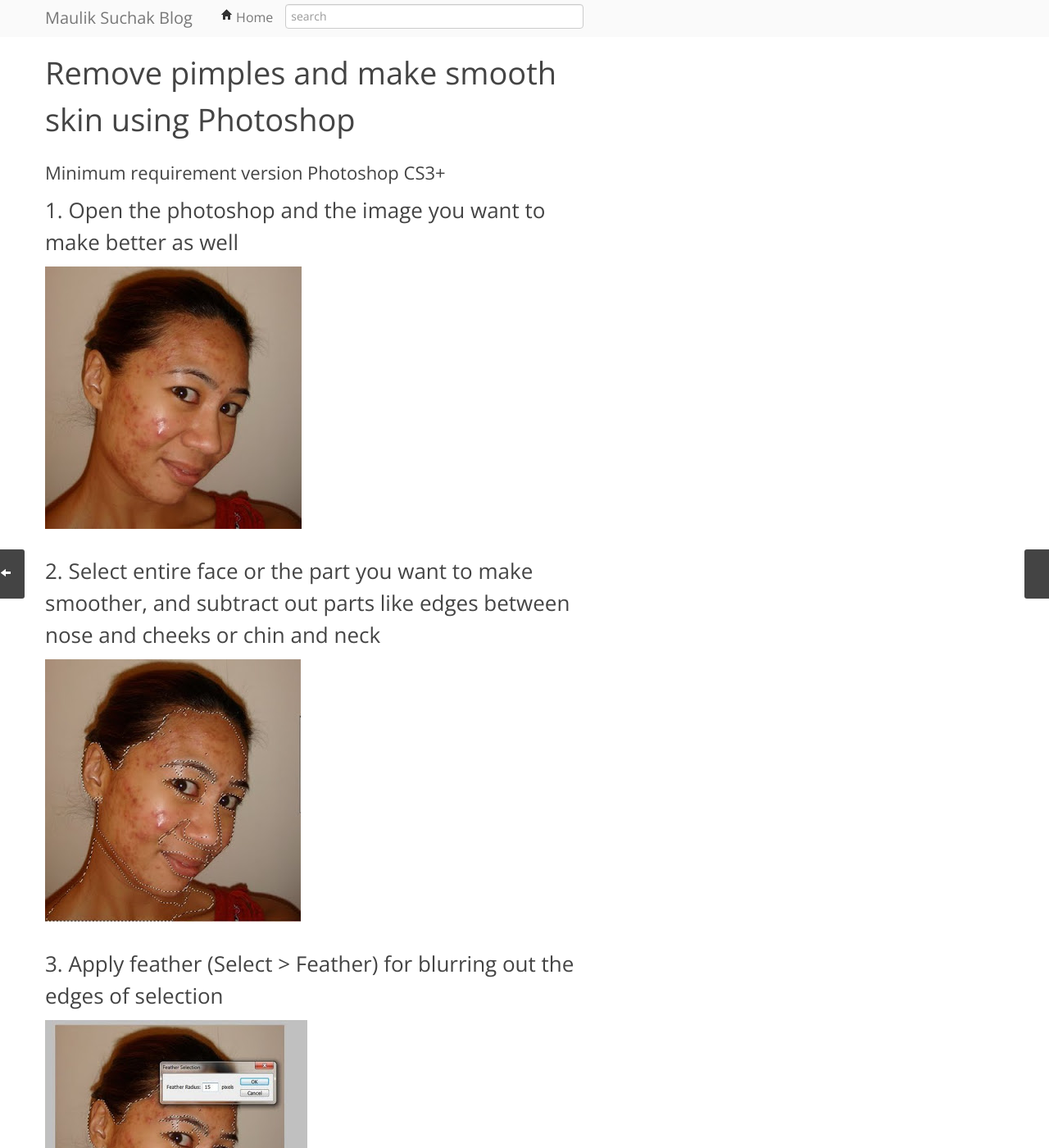
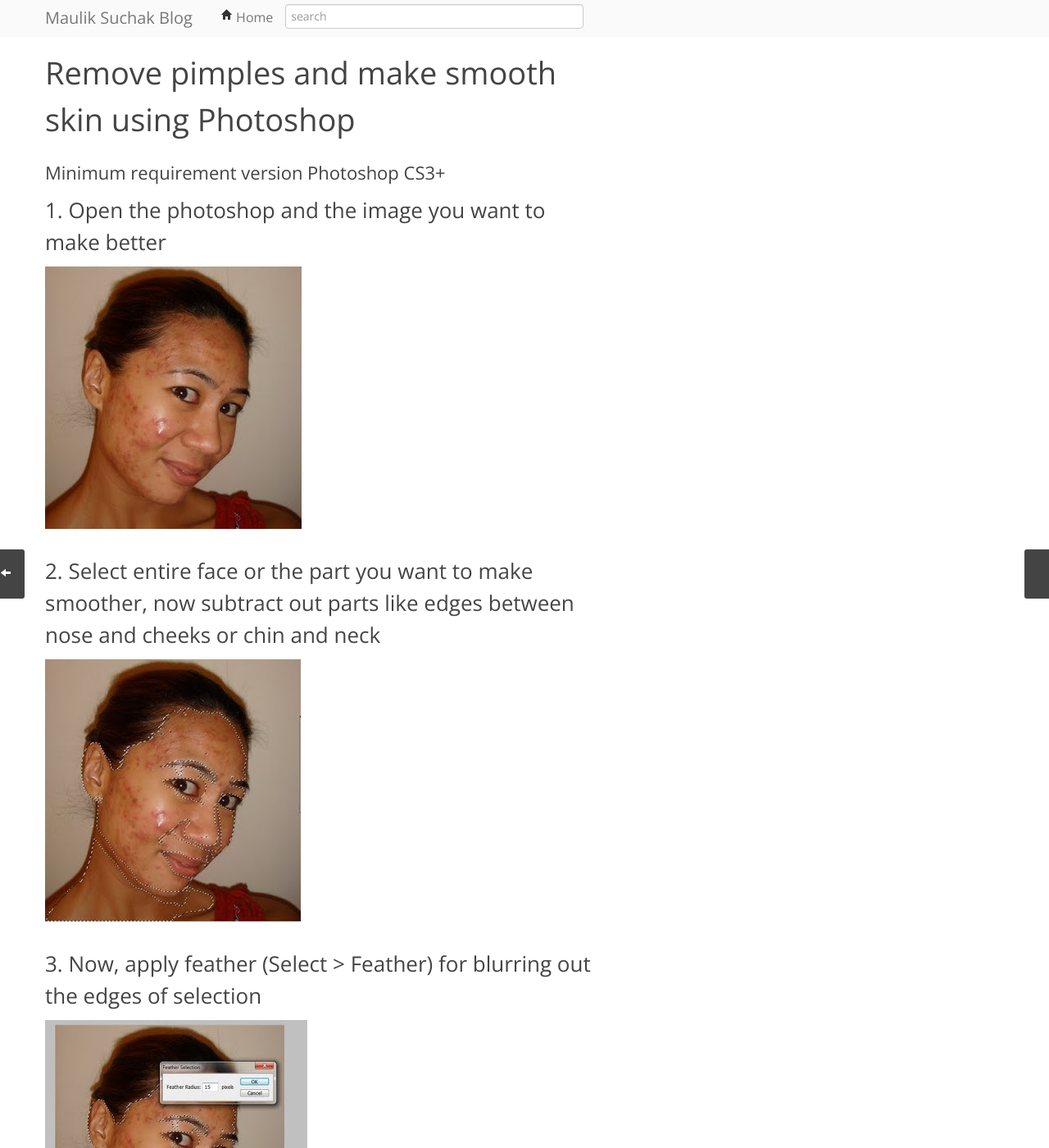
Before and after one commit to ermauliks/ermauliks.github.io, a Jekyll site: the page built from _posts/2014-3-30-remove-pimples-and-make-smooth-skin-using-photoshop.markdown, in a window 1280 px wide and 1400 px high. Shown: the whole window at 82% size. Built offline with Jekyll 4.4.1, drawn with Linux system fonts in a browser that asks for light colours; Markdown is read by kramdown in place of the engine named in the settings; comment, search, counter and statistics services are not loaded; some of the changed text lies outside the part shown.

Commit message:
Grammar corrections in the article

```diff
--- a/_posts/2014-3-30-remove-pimples-and-make-smooth-skin-using-photoshop.markdown
+++ b/_posts/2014-3-30-remove-pimples-and-make-smooth-skin-using-photoshop.markdown
@@ -13,19 +13,19 @@ tags:
 
 #### Minimum requirement version Photoshop CS3+
 
-### 1. Open the photoshop and the image you want to make better as well
+### 1. Open the photoshop and the image you want to make better
 <img src="/img/posts/Retouching-01.jpg" alt="">
 
-### 2. Select entire face or the part you want to make smoother, and subtract out parts like edges between nose and cheeks or chin and neck
+### 2. Select entire face or the part you want to make smoother, now subtract out parts like edges between nose and cheeks or chin and neck
 <img src="/img/posts/Retouching-02.jpg" alt="">
 
-### 3. Apply feather (Select > Feather) for blurring out the edges of selection
+### 3. Now, apply feather (Select > Feather) for blurring out the edges of selection
 <img src="/img/posts/Retouching-03.jpg" alt="">
 
-### 4. Go to the Filter (in the above Menu) > Blur > Surface Blur
+### 4. Then go to the Filter (in the above Menu) > Blur > Surface Blur
 <img src="/img/posts/Retouching-04.jpg" alt="">
 
-### 5. Adjust the best numbers, keep preview checked
+### 5. Adjust the best numbers, keep preview checkbox checked so you can see what's happening
 <img src="/img/posts/Retouching-05.jpg" alt="">
 
 ### 6. And done! Share the article if you liked it. :-) Good luck.
```
